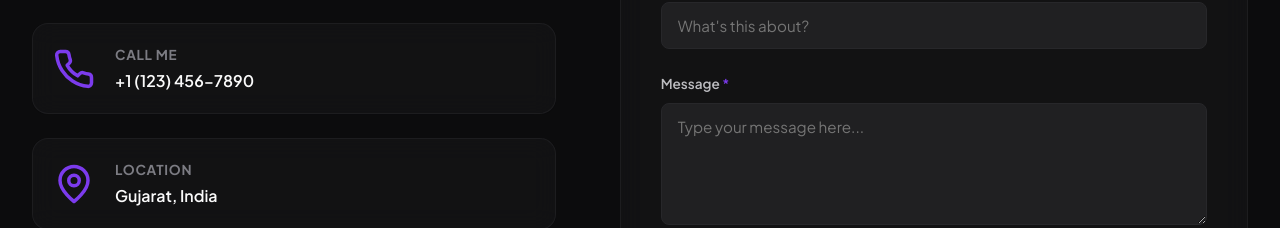
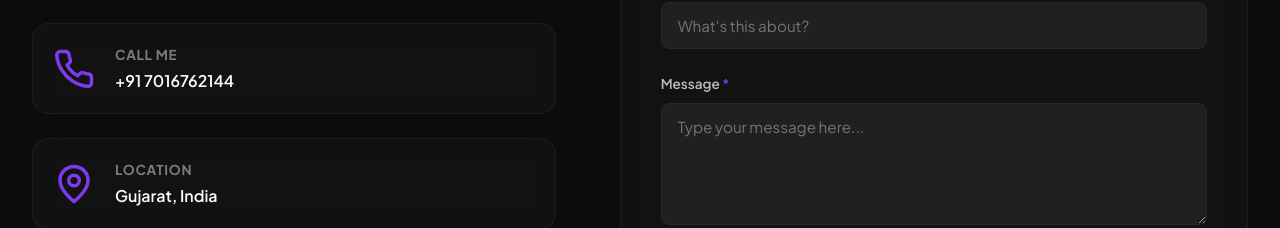
Before and after one commit to PalMakadiya/portfolio, a React (Vite) app in the folder Frontend/: page / in a window 1280 px wide. Shown: the part 2930-3158 px from the top of the page. Built offline with nearby package versions, Linux system fonts and the light colour scheme; no server answers.

Commit message:
feat: move trust stats bar from Hero section to About Me section

```diff
--- a/Frontend/src/components/Contact.tsx
+++ b/Frontend/src/components/Contact.tsx
@@ -84,7 +84,7 @@ const Contact: React.FC<ContactProps> = ({ apiBaseUrl }) => {
                 <Phone className={styles.infoIcon} size={20} />
                 <div>
                   <h4>Call Me</h4>
-                  <span className={styles.infoLink}>+1 (123) 456-7890</span>
+                  <span className={styles.infoLink}>+91 7016762144</span>
                 </div>
               </div>
 
```
